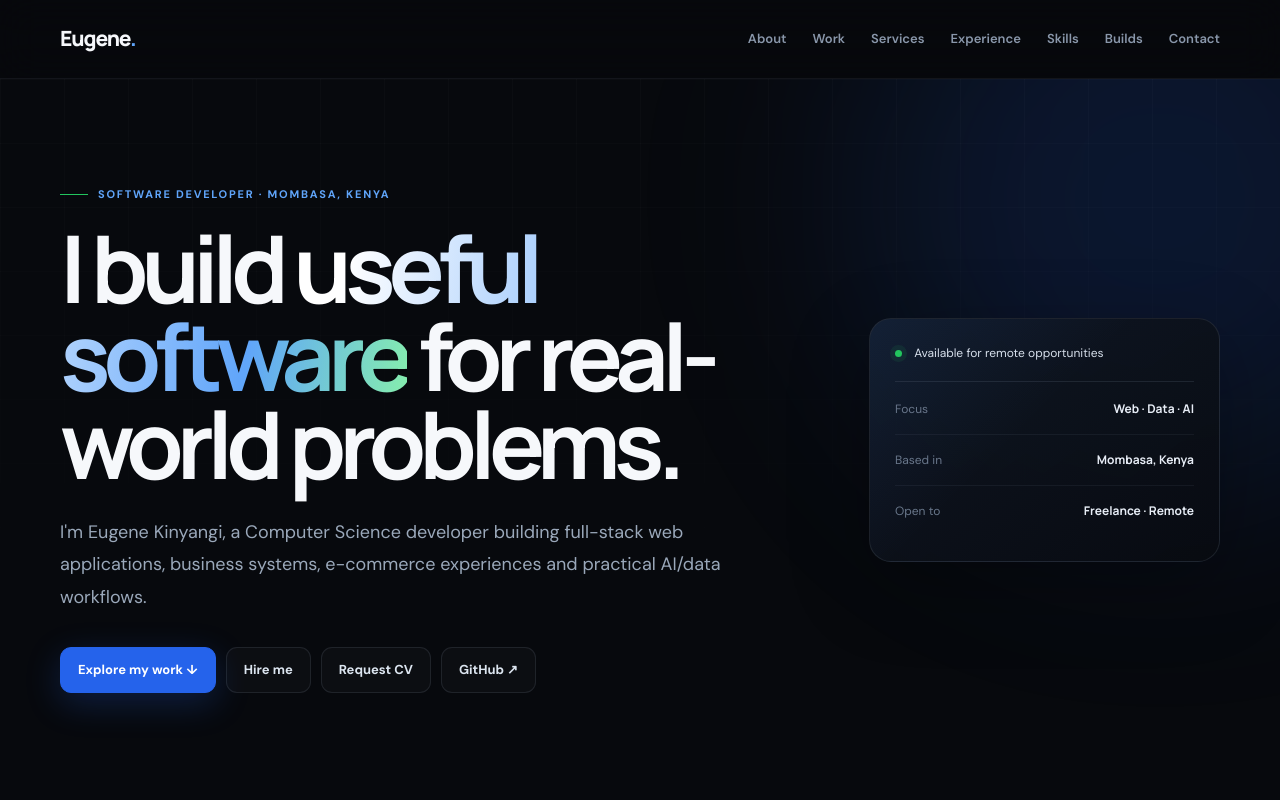
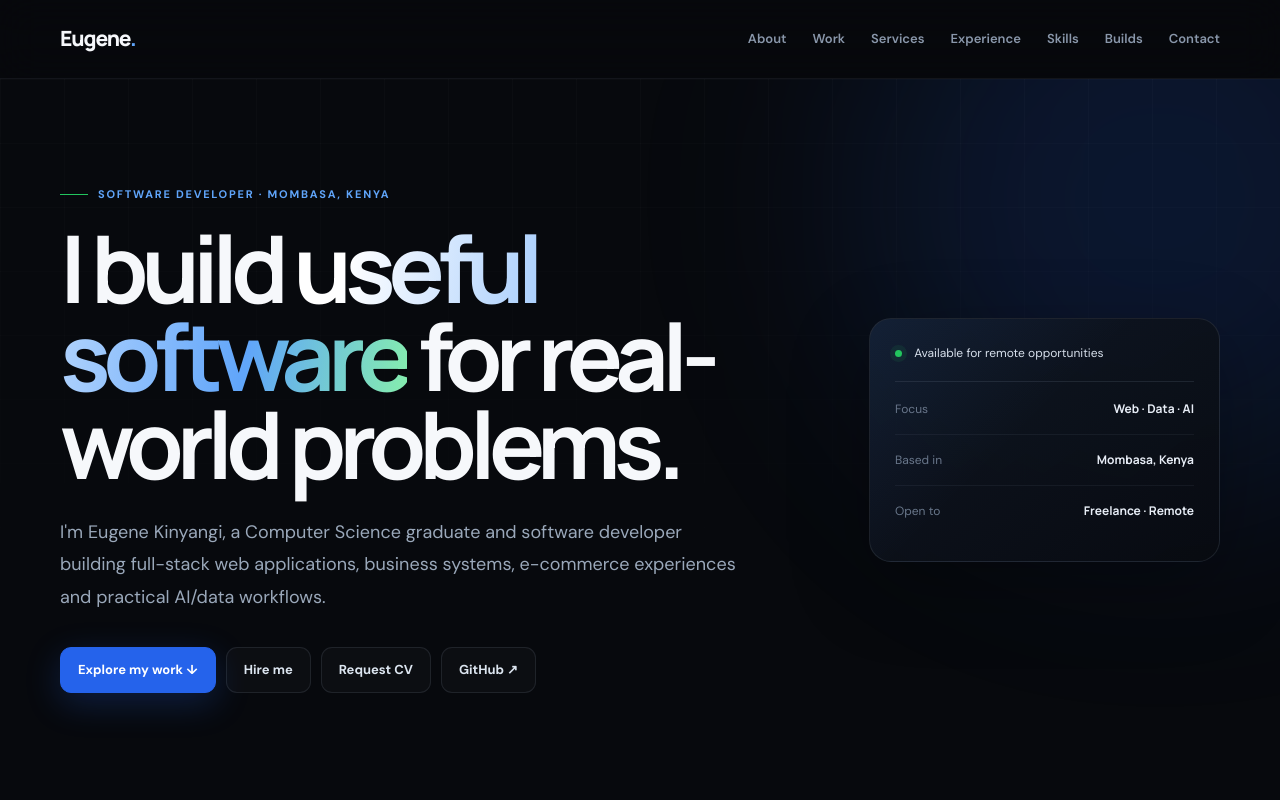
Before and after one commit to EugeneCodes254/eugene-portfolio, a Next.js app: page / in a window 1280 px wide. Shown: the top 800 px of the page. Built offline with nearby package versions, Linux system fonts and the light colour scheme.

Commit message:
Update portfolio introduction to Computer Science graduate

```diff
--- a/app/page.tsx
+++ b/app/page.tsx
@@ -116,7 +116,7 @@ export default function Home() {
           <div>
             <div className="eyebrow">Software Developer · Mombasa, Kenya</div>
             <h1>I build <span>useful software</span> for real-world problems.</h1>
-            <p>I&apos;m Eugene Kinyangi, a Computer Science developer building full-stack web applications, business systems, e-commerce experiences and practical AI/data workflows.</p>
+            <p>I&apos;m Eugene Kinyangi, a Computer Science graduate and software developer building full-stack web applications, business systems, e-commerce experiences and practical AI/data workflows.</p>
             <div className="actions"><a className="button primary" href="#work">Explore my work ↓</a><a className="button" href="mailto:kinyangie@gmail.com">Hire me</a><a className="button" href="mailto:kinyangie@gmail.com?subject=Request%20for%20CV">Request CV</a><a className="button" href="https://github.com/EugeneCodes254">GitHub ↗</a></div>
           </div>
           <aside className="hero-card">
```
